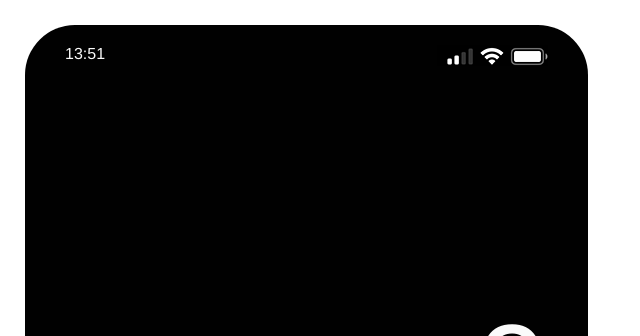
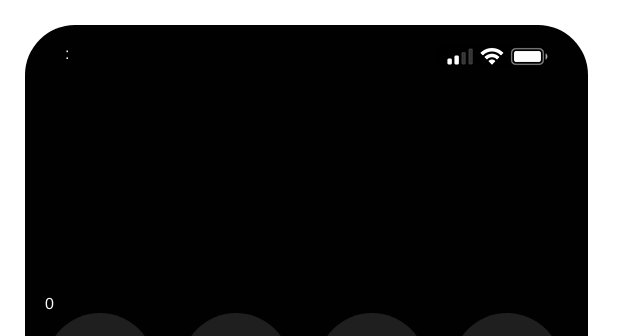
Before and after one commit to afinmusthafin/javascript_study_Project2, a plain HTML site: page index.html in a window 1280 px wide. Shown: the top 336 px of the page, without its empty margins (0-640 px from the left). Drawn offline with Linux system fonts and the light colour scheme.

Commit message:
Update index.html

```diff
--- a/index.html
+++ b/index.html
@@ -12,13 +12,13 @@
     <div class="main">
       <div class="top-container">
         <div class="clock">
-          <span class="hour">13</span>:<span class="minute">51</span>
+          <span class="hour"></span>:<span class="minute"></span>
         </div>
         <div class="status">
           <img src="status.png" alt="status">
         </div>
       </div>
-      <div class="display">0</div>
+      <div class="value">0</div>
       <div class="buttons-container">
         <div class="button function c">C</div>
         <div class="button operator rb">( )</div>
```
